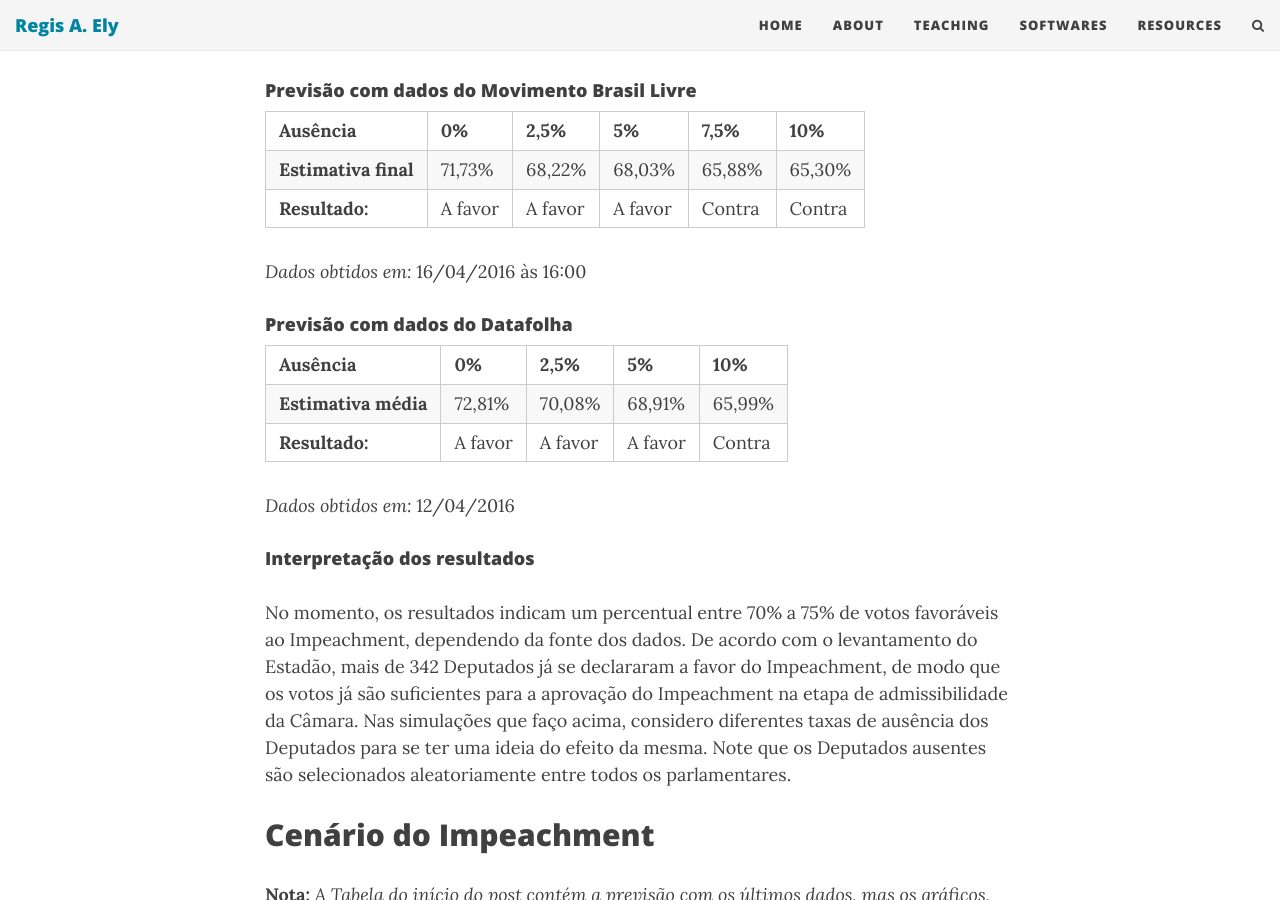
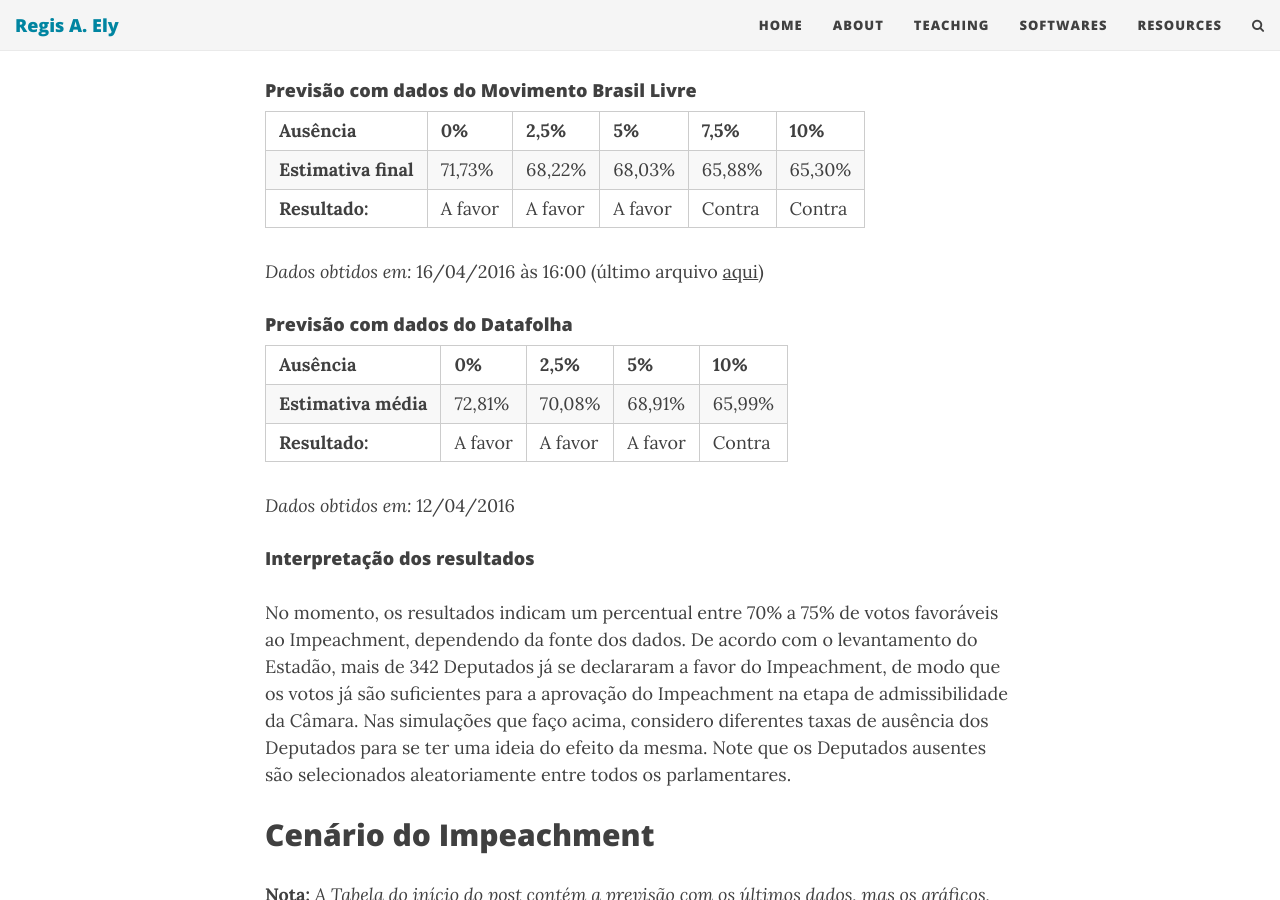
Before and after one commit to regisely/regisely.github.io, a Jekyll site: the page built from _posts/2016-04-01-impeachment.md, in a window 1280 px wide and 900 px high, scrolled down 593 px. Built offline with Jekyll 4.4.1, drawn with Linux system fonts in a browser that asks for light colours; nearby versions of some CDN libraries; comment, search, counter and statistics services are not loaded.

Commit message:
Update post

```diff
--- a/_posts/2016-04-01-impeachment.md
+++ b/_posts/2016-04-01-impeachment.md
@@ -16,7 +16,7 @@ Nas tabelas abaixo, a estimativa média do percentual de Deputados favoráveis a
 | **Estimativa final** | 71,73% | 68,22% | 68,03% | 65,88% | 65,30% |
 | **Resultado:** | A favor | A favor | A favor | Contra | Contra |
 
-*Dados obtidos em:* 16/04/2016 às 16:00
+*Dados obtidos em:* 16/04/2016 às 16:00 (último arquivo [aqui](/files/imp_last.csv))
 
 #### Previsão com dados do Datafolha
 
```
